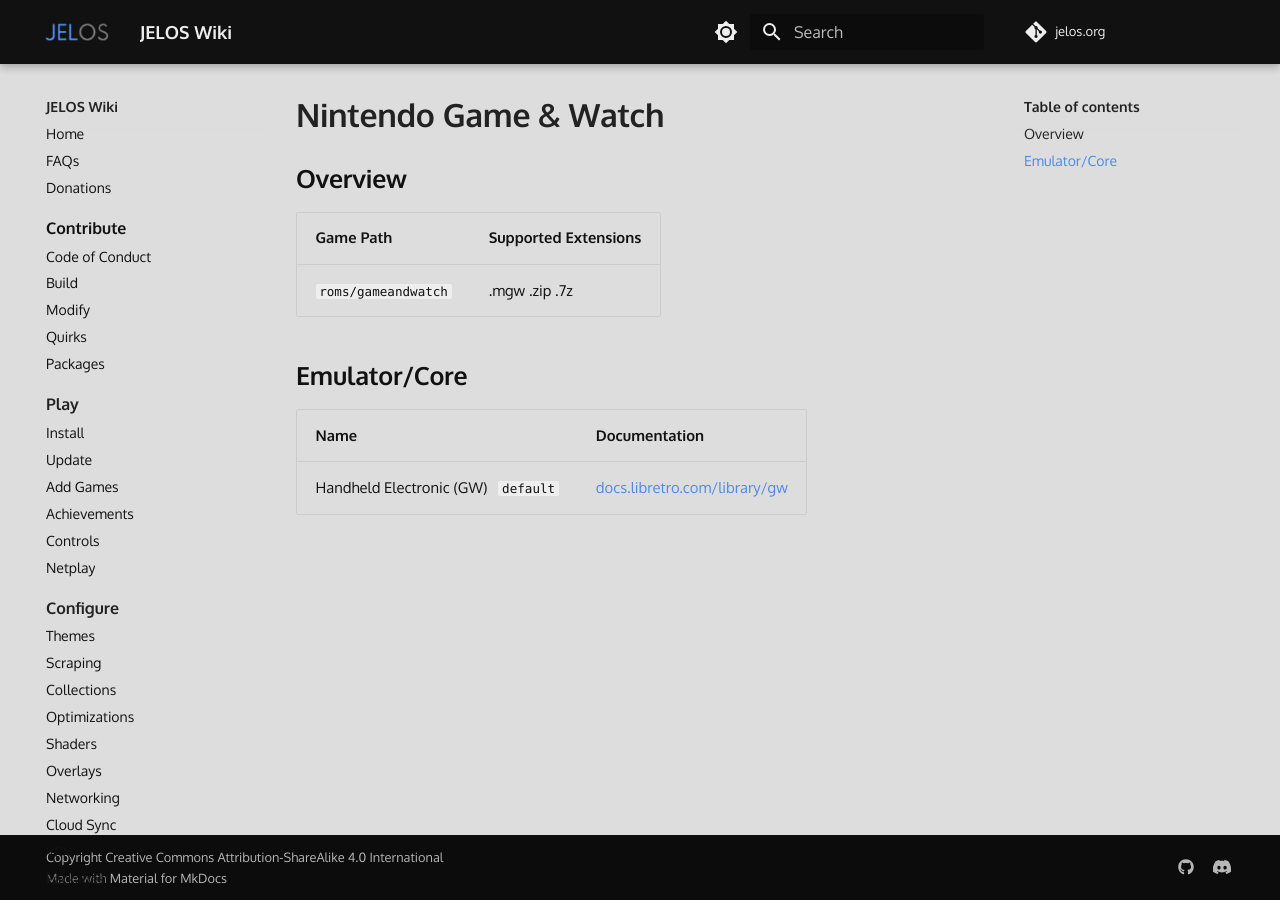
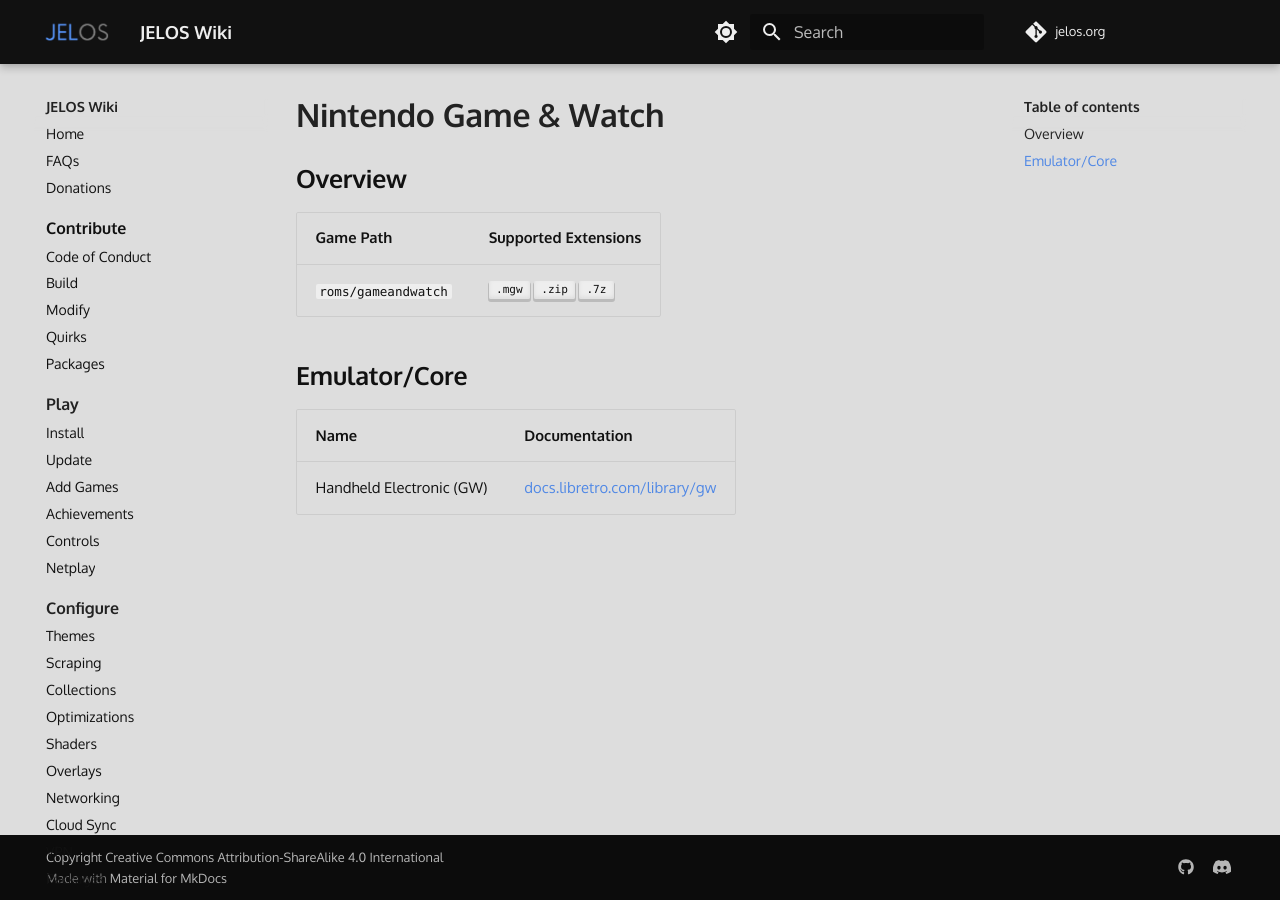
Before and after one commit to wbrawner/jelos.org, an MkDocs documentation site: the page built from docs/systems/gameandwatch.md, in a window 1280 px wide. Built offline with MkDocs 1.6.1 and Material for MkDocs 9.7.7, drawn with Linux system fonts in a browser that asks for light colours; some web fonts are replaced; comment, search, counter and statistics services are not loaded.

Commit message:
Update gameandwatch.md

```diff
--- a/docs/systems/gameandwatch.md
+++ b/docs/systems/gameandwatch.md
@@ -4,10 +4,10 @@
 
 | Game Path | Supported Extensions |
 | --- | --- |
-| `roms/gameandwatch` | .mgw .zip .7z |
+| `roms/gameandwatch` | ++".mgw"++ ++".zip"++ ++".7z"++ |
 
 ## Emulator/Core
 
 | Name | Documentation |
 | --- | --- |
-| Handheld Electronic (GW) &nbsp; `default` | [docs.libretro.com/library/gw](https://docs.libretro.com/library/gw/) |
+| Handheld Electronic (GW) | [docs.libretro.com/library/gw](https://docs.libretro.com/library/gw/) |
```
